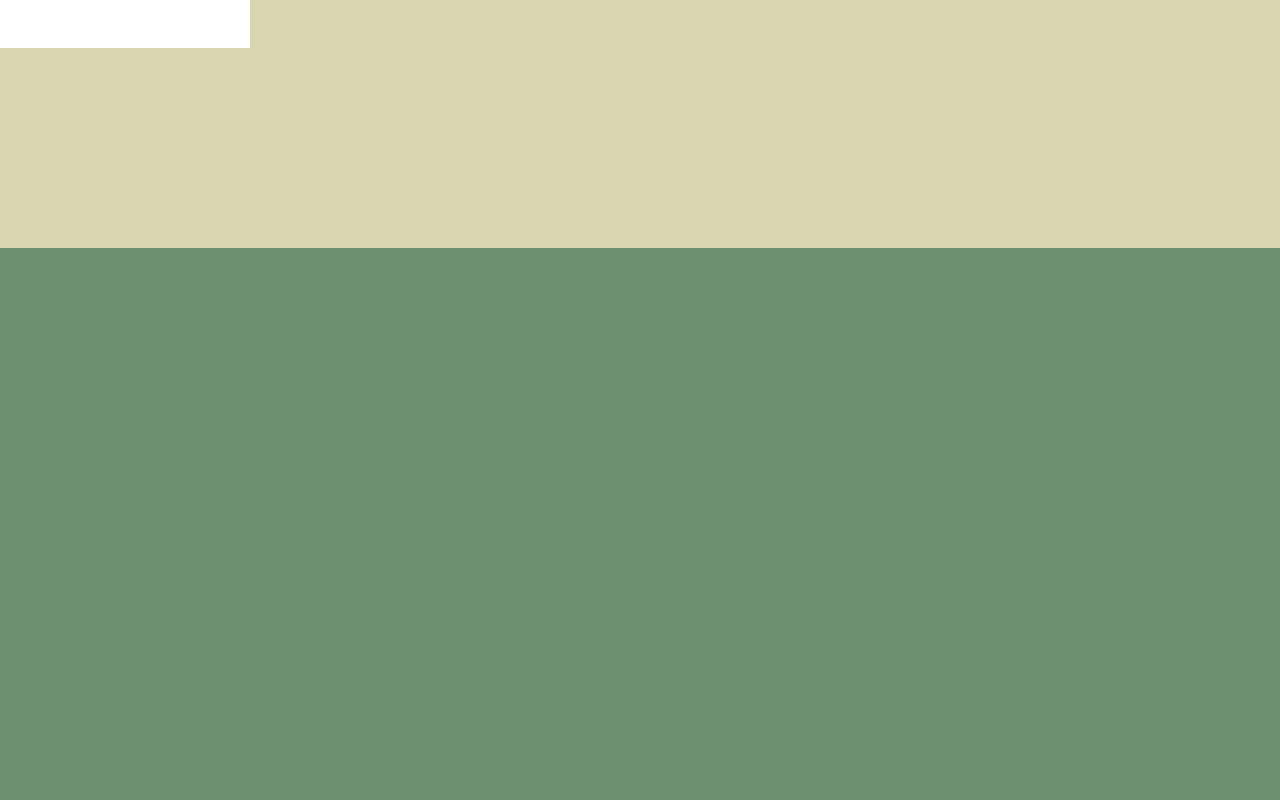
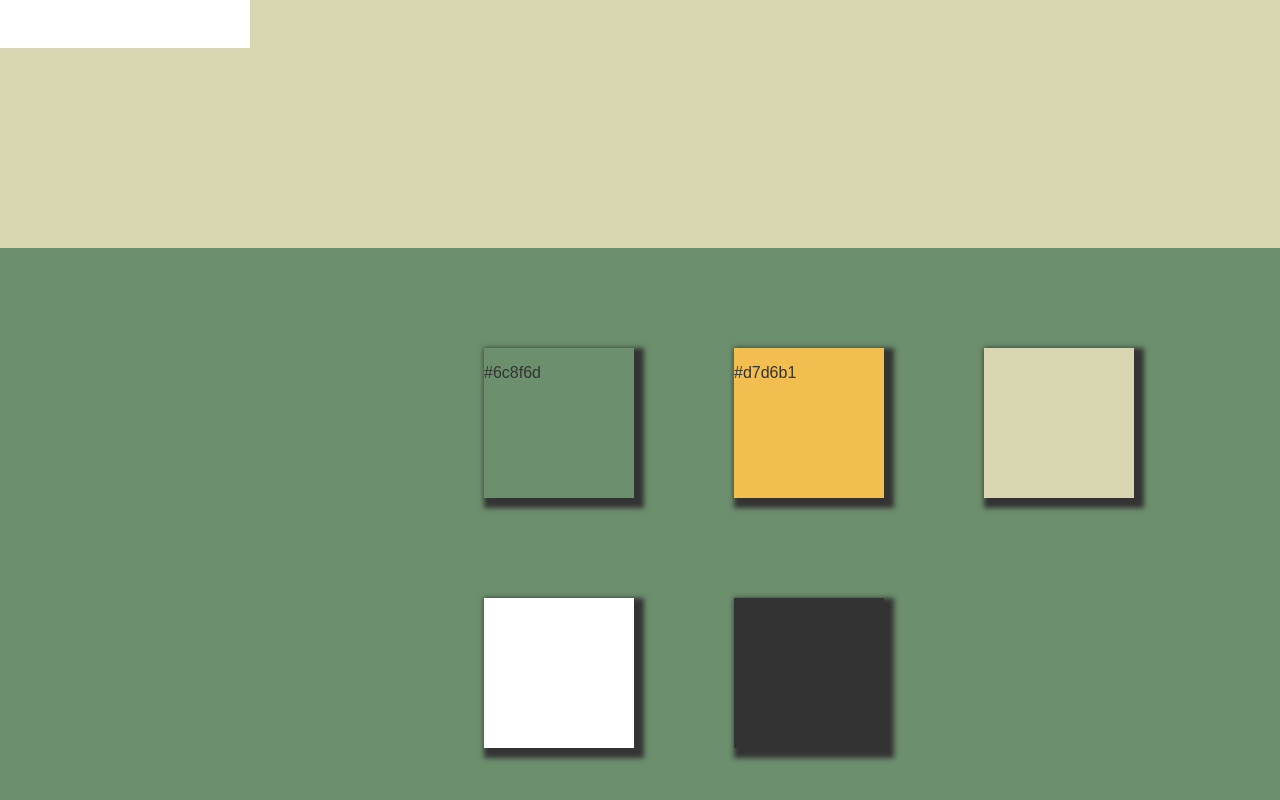
Before and after one commit to mayaalba/multimedieproduktion2, a plain HTML site: page styleguide.html in a window 1280 px wide. Shown: the part 752-1552 px from the top of the page. Drawn offline with nearby package versions, Linux system fonts and the light colour scheme; files that its build step writes are made by us from their sources.

Commit message:
Add files via upload

```diff
--- a/lunde.css
+++ b/lunde.css
@@ -73,6 +73,41 @@ li {
     background-color: #6c8f6d;
 }
 
+#wrap {
+    width: 60%;
+    height: 50%;
+    display: flex;
+    flex-wrap: wrap;
+    margin-left:30%;
+}
+
+.farve {
+    height: 150px;
+    width: 150px;
+    margin:50px;
+    box-shadow: 5px 5px 5px 5px #333333;
+}
+
+#darkgreen {
+    background-color: #6c8f6d;
+}
+
+#yellow {
+    background-color: #f2be50;
+}
+
+#lightgreen {
+    background-color: #d7d6b1;
+}
+
+#white {
+    background-color: #ffffff;
+}
+
+#darkgrey {
+    background-color: #333333;
+}
+
 #side3 {
     background-color: #f2be50;
 }
--- a/styleguide.html
+++ b/styleguide.html
@@ -36,7 +36,13 @@
         </div>
 
         <div class="side" id="side2">
-
+            <div id="wrap">
+                <div class="farve" id="darkgreen"><p class="hex">#6c8f6d</p></div>
+                <div class="farve" id="yellow"><p class="hex">#d7d6b1</p></div>
+                <div class="farve" id="lightgreen"></div>
+                <div class="farve" id="white"></div>
+                <div class="farve" id="darkgrey"></div>
+            </div>
         </div>
 
         <div class="side" id="side3">
```
